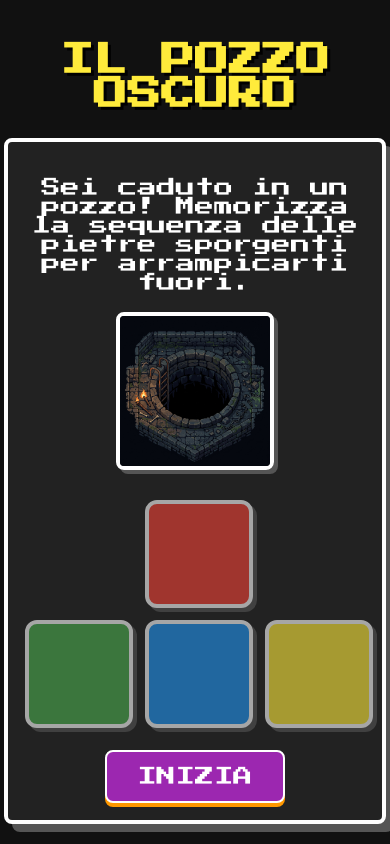
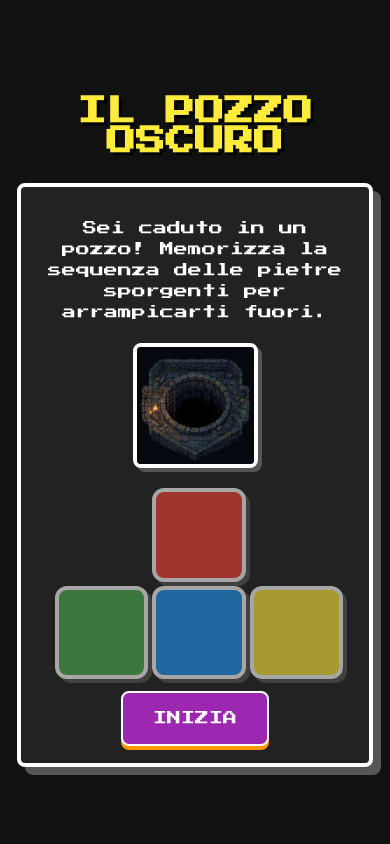
Before and after one commit to applewebbo/monstercraft, a Django app: page /pit_minigame/ in a window 390 px wide. Run offline with Django 5.2, Linux system fonts and the light colour scheme; some libraries are stand-ins or nearby versions.

Commit message:
style: make pit minigame layout responsive on mobile (fixes text wrapping and overflow)

```diff
--- a/game/templates/game/pit_minigame.html
+++ b/game/templates/game/pit_minigame.html
@@ -6,8 +6,8 @@
 {% block extra_head %}
 <style>
     .stone {
-        width: 100px;
-        height: 100px;
+        width: clamp(70px, 22vw, 100px);
+        height: clamp(70px, 22vw, 100px);
         border-radius: 12px;
         border: 4px solid #fff;
         box-shadow: 4px 4px 0px #555;
@@ -39,33 +39,33 @@
      x-data="pitGame({ sequenceLength: {{ sequence_length }} })"
      x-init="initGame()">
 
-    <h1 style="color: #FFEB3B; font-family: 'Press Start 2P', cursive; text-shadow: 3px 3px 0 #000; font-size: clamp(1.5rem, 4vh, 3rem); margin-bottom: 10px;">
+    <h1 style="color: #FFEB3B; font-family: 'Press Start 2P', cursive; text-shadow: 3px 3px 0 #000; font-size: clamp(1.5rem, 3.5vh, 2.5rem); margin-bottom: 10px;">
         IL POZZO OSCURO
     </h1>
 
     <div style="background: #222; border: 4px solid #fff; padding: 2vh; box-shadow: 8px 8px 0px #555; border-radius: 8px; max-width: 600px;">
-        <p x-show="gameState === 'start'" style="font-size: 1.2rem; margin-bottom: 20px;">
+        <p x-show="gameState === 'start'" style="font-size: clamp(14px, 3.5vw, 1.2rem); line-height: 1.5; margin-bottom: 20px;">
             Sei caduto in un pozzo! Memorizza la sequenza delle pietre sporgenti per arrampicarti fuori.
         </p>
 
         <div x-show="gameState === 'start'" style="margin: 20px auto;">
-            <img src="{% static 'game/images/pit_logo.jpg' %}" alt="Pozzo Oscuro" style="width: 150px; height: 150px; border: 4px solid #fff; border-radius: 8px; box-shadow: 4px 4px 0px #555; object-fit: cover;">
+            <img src="{% static 'game/images/pit_logo.jpg' %}" alt="Pozzo Oscuro" style="width: clamp(100px, 30vw, 150px); height: clamp(100px, 30vw, 150px); border: 4px solid #fff; border-radius: 8px; box-shadow: 4px 4px 0px #555; object-fit: cover;">
         </div>
 
-        <p x-show="gameState === 'showing'" style="font-size: 1.5rem; color: #03A9F4; font-weight: bold;">
+        <p x-show="gameState === 'showing'" style="font-size: clamp(16px, 4vw, 1.5rem); color: #03A9F4; font-weight: bold;">
             Osserva la sequenza...
         </p>
-        <p x-show="gameState === 'playing'" style="font-size: 1.5rem; color: #4CAF50; font-weight: bold;">
+        <p x-show="gameState === 'playing'" style="font-size: clamp(16px, 4vw, 1.5rem); color: #4CAF50; font-weight: bold;">
             Tocca a te! Ripeti la sequenza.
         </p>
-        <p x-show="gameState === 'won'" style="font-size: 1.5rem; color: #FFEB3B; font-weight: bold;">
+        <p x-show="gameState === 'won'" style="font-size: clamp(16px, 4vw, 1.5rem); color: #FFEB3B; font-weight: bold;">
             Bravissimo! Sei uscito dal pozzo sano e salvo.
         </p>
-        <p x-show="gameState === 'lost'" style="font-size: 1.5rem; color: #f44336; font-weight: bold;">
+        <p x-show="gameState === 'lost'" style="font-size: clamp(16px, 4vw, 1.5rem); color: #f44336; font-weight: bold;">
             Hai sbagliato pietra! Sei caduto e hai perso una vita.
         </p>
 
-        <div style="display: grid; grid-template-columns: 100px 100px 100px; grid-template-rows: 100px 100px; gap: 20px; margin: 30px auto; width: fit-content;">
+        <div style="display: grid; grid-template-columns: repeat(3, clamp(70px, 22vw, 100px)); grid-template-rows: repeat(2, clamp(70px, 22vw, 100px)); gap: clamp(10px, 3vw, 20px); margin: 20px auto; width: fit-content; justify-content: center;">
             <!-- Riga in alto -->
             <div></div>
             <div class="stone stone-red" :class="{ 'active': activeStone === 0 }" @click="clickStone(0)" :disabled="gameState !== 'playing'" title="Su (Freccia Su)"></div>
@@ -77,11 +77,11 @@
             <div class="stone stone-yellow" :class="{ 'active': activeStone === 3 }" @click="clickStone(3)" :disabled="gameState !== 'playing'" title="Destra (Freccia Destra)"></div>
         </div>
 
-        <button x-show="gameState === 'start'" @click="startSequence()" class="btn-option" style="background-color: #9C27B0; font-size: 1.2rem; padding: 15px 30px;">
+        <button x-show="gameState === 'start'" @click="startSequence()" class="btn-option" style="background-color: #9C27B0; font-size: clamp(14px, 3.5vw, 1.2rem); line-height: 1.5; padding: 15px 30px;">
             INIZIA
         </button>
 
-        <button x-show="gameState === 'won' || gameState === 'lost'" @click="finishGame()" class="btn-option" style="background-color: #4CAF50; font-size: 1.2rem; padding: 15px 30px;">
+        <button x-show="gameState === 'won' || gameState === 'lost'" @click="finishGame()" class="btn-option" style="background-color: #4CAF50; font-size: clamp(14px, 3.5vw, 1.2rem); line-height: 1.5; padding: 15px 30px;">
             CONTINUA
         </button>
     </div>
```
